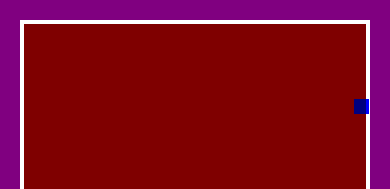
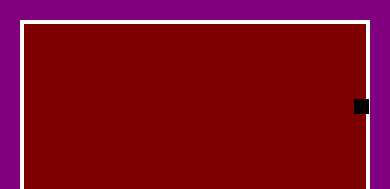
Before and after one commit to SiriJV/Chompr, a React Native app: screen /Game in a window 390 px wide. Shown: the top 189 px of the page. Built offline with nearby package versions, Linux system fonts and the light colour scheme.

Commit message:
styled Snake

```diff
--- a/src/components/Snake.tsx
+++ b/src/components/Snake.tsx
@@ -27,7 +27,7 @@ export default Snake;
 
 const styles = StyleSheet.create({
     snake: {
-        backgroundColor: "blue",
+        backgroundColor: "black",
         position: "absolute",
     }
 });
```
